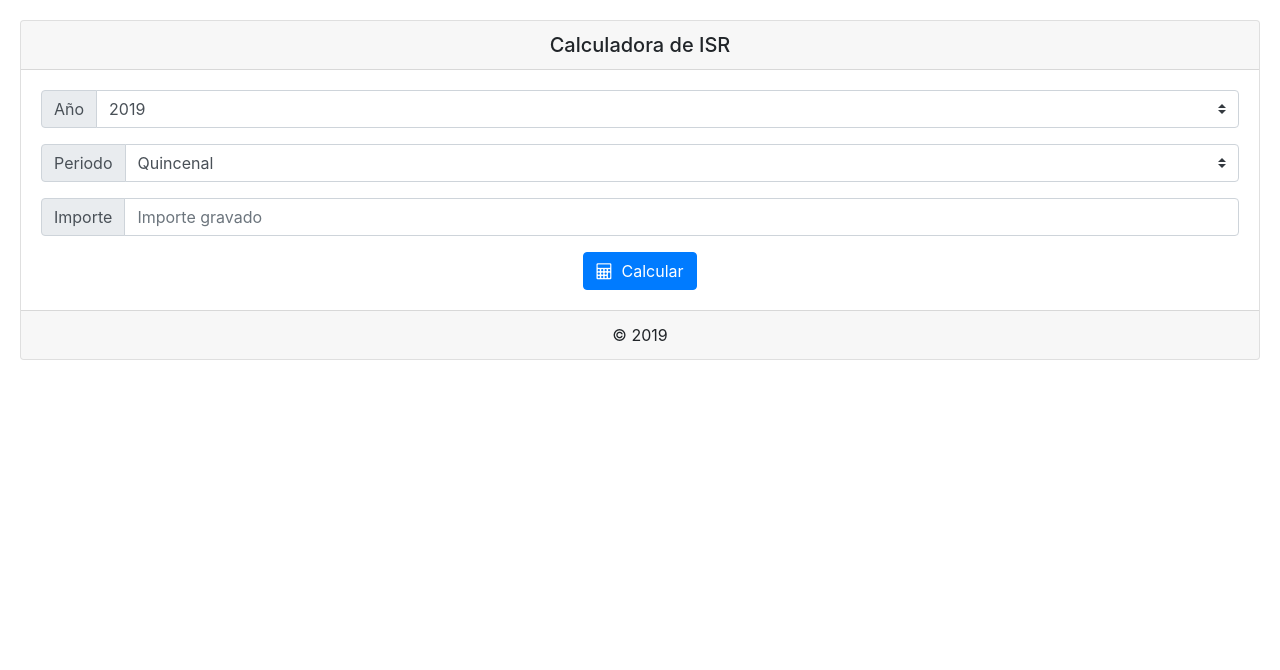
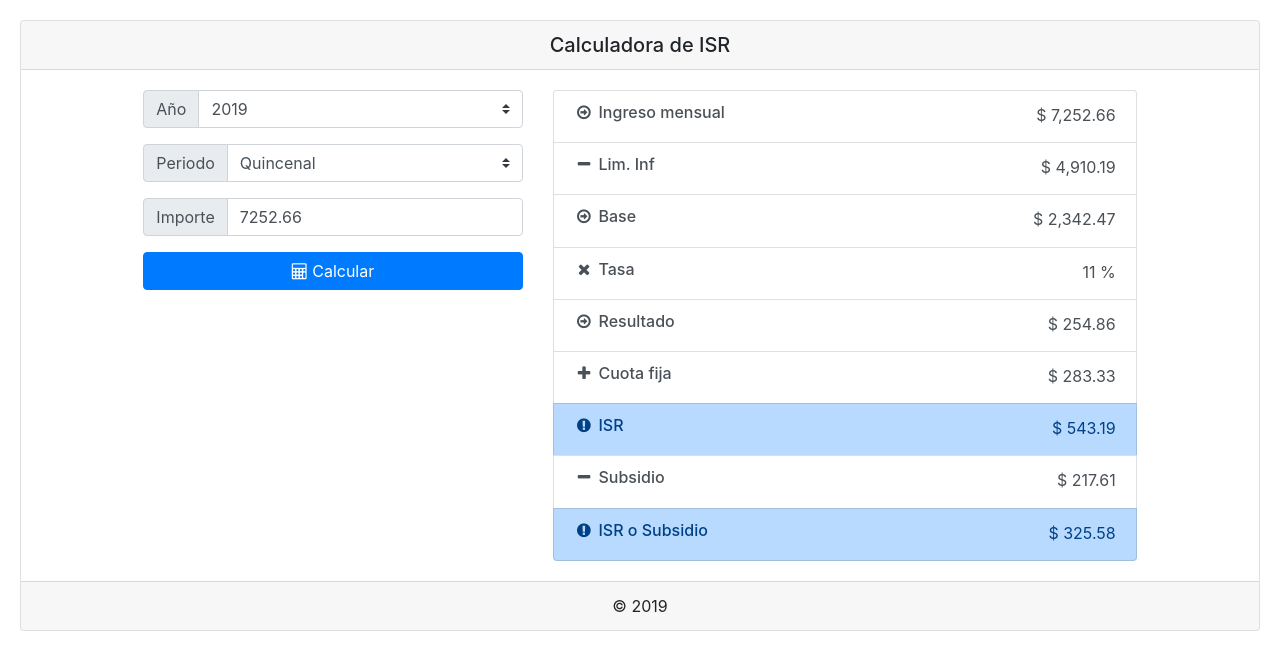
Before and after one commit to DrthNllr/isrmx, a React (Create React App) app: page / in a window 1280 px wide. Shown: the top 670 px of the page. Built offline with nearby package versions, Linux system fonts and the light colour scheme.

Commit message:
Terst de formato de respuesta

```diff
--- a/src/App.js
+++ b/src/App.js
@@ -4,19 +4,27 @@ import Periodos from "./components/periodos";
 import { getPeriodos, getTipoPeriodos } from "./services/periodoService";
 import TiposPeriodo from "./components/tiposPeriodo";
 import CampoImporte from "./components/campoImporte";
+import Resultado from "./components/resultado";
 
 function App() {
   return (
     <div className="card App">
       <h5 className="card-header">Calculadora de ISR</h5>
       <div className="card-body">
-        <Periodos ciclos={getPeriodos()} />
-        <TiposPeriodo tiposPeriodo={getTipoPeriodos()} />
-        <CampoImporte />
-        <button className="btn btn-primary card-link">
-          <i className="fa fa-calculator fa-faw" />
-          &nbsp; Calcular
-        </button>
+        <div className="row justify-content-md-center">
+          <div className="col-md-6 col-lg-4 mb-3">
+            <Periodos ciclos={getPeriodos()} />
+            <TiposPeriodo tiposPeriodo={getTipoPeriodos()} />
+            <CampoImporte />
+            <button className="btn btn-block btn-primary card-link">
+              <i className="fa fa-calculator fa-faw" />
+              &nbsp;Calcular
+            </button>
+          </div>
+          <div className="col-md-6">
+            <Resultado />
+          </div>
+        </div>
       </div>
       <div className="card-footer">&copy; 2019</div>
     </div>
--- a/src/components/campoImporte.jsx
+++ b/src/components/campoImporte.jsx
@@ -6,15 +6,21 @@ class CampoImporte extends Component {
     return (
       <div className="input-group mb-3">
         <div className="input-group-prepend">
-          <span className="input-group-text" id="basic-addon1">
+          <label
+            className="input-group-text"
+            id="basic-addon1"
+            htmlFor="inputImporte"
+          >
             Importe
-          </span>
+          </label>
         </div>
         <input
+          id="inputImporte"
           type="text"
           className="form-control"
           placeholder="Importe gravado"
           aria-label="Importe gravado"
+          defaultValue="7252.66"
         />
       </div>
     );
--- a/src/components/periodos.jsx
+++ b/src/components/periodos.jsx
@@ -10,7 +10,11 @@ class Periodos extends Component {
             Año
           </label>
         </div>
-        <select className="custom-select" id="inputAnioCalculo">
+        <select
+          className="custom-select"
+          id="inputAnioCalculo"
+          defaultValue="Mensual"
+        >
           {this.props.ciclos.map(periodo => (
             <option key={periodo} value={periodo}>
               {periodo}
--- /dev/null
+++ b/src/components/resultado.jsx
@@ -0,0 +1,88 @@
+import React, { Component } from "react";
+import ResultadoItem from "./resultadoItem";
+class Resultado extends Component {
+  state = {
+    resultados: [
+      {
+        _id: 0,
+        descripcion: "Ingreso mensual",
+        valor: "7252.66",
+        icono: "arrow-circle-o-right",
+        tipo: "$"
+      },
+      {
+        _id: 1,
+        descripcion: "Lim. Inf",
+        valor: "4910.19",
+        icono: "minus",
+        tipo: "$"
+      },
+      {
+        _id: 2,
+        descripcion: "Base",
+        valor: "2342.47",
+        icono: "arrow-circle-o-right",
+        tipo: "$"
+      },
+      {
+        _id: 3,
+        descripcion: "Tasa",
+        valor: "11",
+        icono: "times",
+        tipo: "%"
+      },
+      {
+        _id: 4,
+        descripcion: "Resultado",
+        valor: "254.86",
+        icono: "arrow-circle-o-right",
+        tipo: "$"
+      },
+      {
+        _id: 5,
+        descripcion: "Cuota fija",
+        valor: "283.33",
+        icono: "plus",
+        tipo: "$"
+      },
+      {
+        _id: 6,
+        descripcion: "ISR",
+        valor: "543.19",
+        icono: "exclamation-circle",
+        tipo: "$"
+      },
+      {
+        _id: 7,
+        descripcion: "Subsidio",
+        valor: "217.61",
+        icono: "minus",
+        tipo: "$"
+      },
+      {
+        _id: 99,
+        descripcion: "ISR o Subsidio",
+        valor: "325.58",
+        icono: "exclamation-circle",
+        tipo: "$"
+      }
+    ]
+  };
+  render() {
+    return (
+      <ul className="list-group">
+        {this.state.resultados.map(resultado => (
+          <ResultadoItem
+            key={resultado._id}
+            descripcion={resultado.descripcion}
+            valor={resultado.valor}
+            icono={resultado.icono}
+            tipo={resultado.tipo}
+          />
+        ))}
+      </ul>
+    );
+  }
+}
+
+export default Resultado;
--- /dev/null
+++ b/src/components/resultadoItem.jsx
@@ -0,0 +1,63 @@
+import React, { Component } from "react";
+class ResultadoItem extends Component {
+  state = {
+    _id: 0,
+    descripcion: "",
+    valor: "",
+    icono: ""
+  };
+  formatMoney(amount, decimalCount = 2, decimal = ".", thousands = ",") {
+    try {
+      decimalCount = Math.abs(decimalCount);
+      decimalCount = isNaN(decimalCount) ? 2 : decimalCount;
+
+      const negativeSign = amount < 0 ? "-" : "";
+
+      let i = parseInt(
+        (amount = Math.abs(Number(amount) || 0).toFixed(decimalCount))
+      ).toString();
+      let j = i.length > 3 ? i.length % 3 : 0;
+
+      return (
+        negativeSign +
+        (j ? i.substr(0, j) + thousands : "") +
+        i.substr(j).replace(/(\d{3})(?=\d)/g, "$1" + thousands) +
+        (decimalCount
+          ? decimal +
+            Math.abs(amount - i)
+              .toFixed(decimalCount)
+              .slice(2)
+          : "")
+      );
+    } catch (e) {
+      console.log(e);
+    }
+  }
+
+  render() {
+    return (
+      <li
+        className={
+          "list-group-item list-group-item-action" +
+          (this.props.icono === "exclamation-circle"
+            ? " list-group-item-primary"
+            : "")
+        }
+      >
+        <div className="d-flex w-100 justify-content-between">
+          <h6>
+            <i className={"fa fa-" + this.props.icono + " fa-fw"} />{" "}
+            {this.props.descripcion}
+          </h6>
+          <span>
+            {this.props.tipo === "%"
+              ? this.props.valor + " %"
+              : "$ " + this.formatMoney(this.props.valor, 2, ".", ",")}
+          </span>
+        </div>
+      </li>
+    );
+  }
+}
+
+export default ResultadoItem;
```
Also changed, not shown: 1 other file (tests, documents, lock files or other folders).
